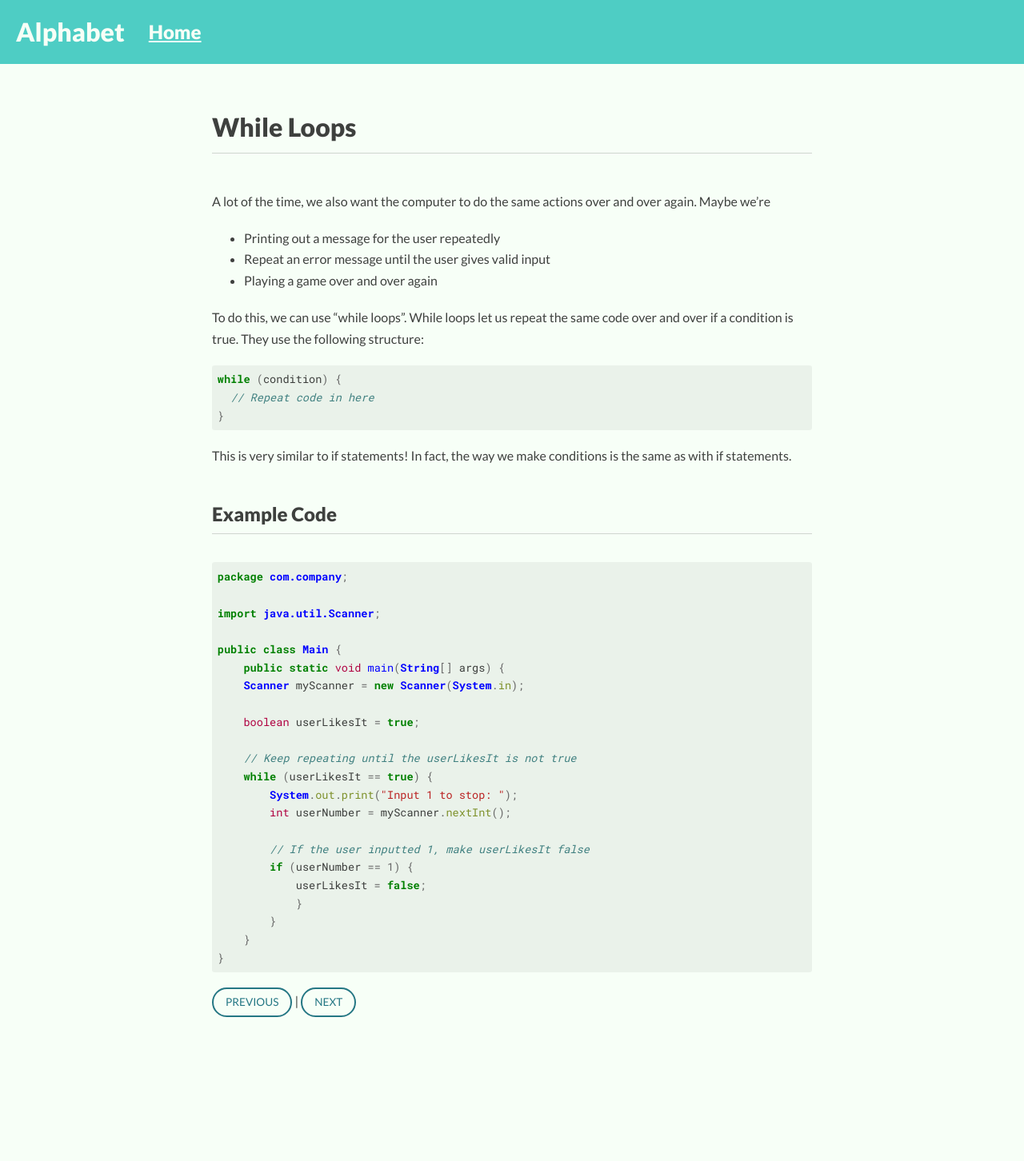
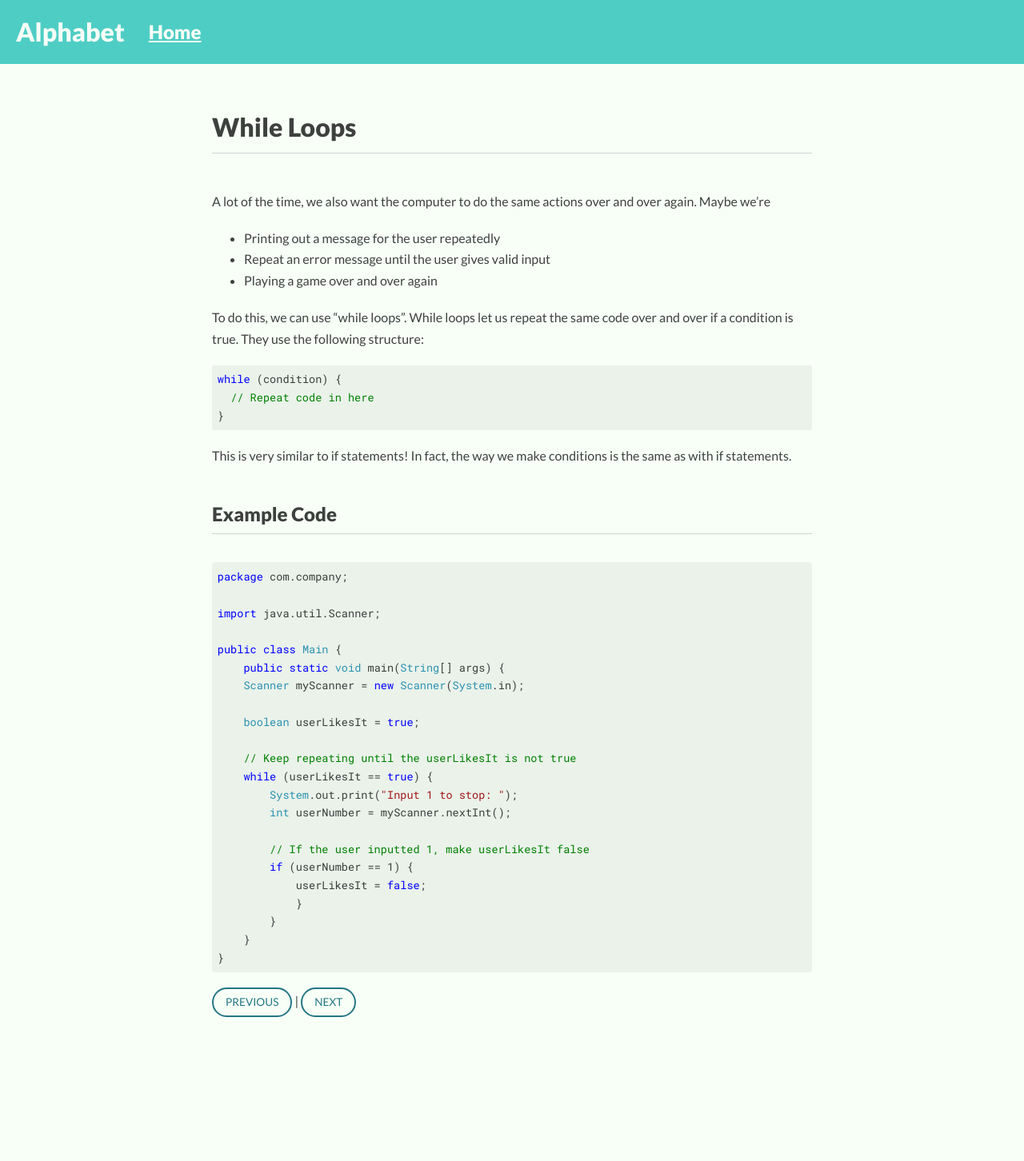
Before and after one commit to brdoney/brdoney.github.io, a Jekyll site: the page built from _docs/while-loops.md, in a window 1280 px wide. Shown: the whole page at 80% size. Built offline with Jekyll 4.4.1, drawn with Linux system fonts in a browser that asks for light colours.

Commit message:
Change syntax highlighting theme

```diff
--- a/_layouts/default.html
+++ b/_layouts/default.html
@@ -17,12 +17,18 @@
 
 <body>
     <header>
-        <a href="/" class="no-style-link"><h1>Alphabet</h1></a>
-        <a href="/" class="header-link"><h2>Home</h2></a>
+        <a href="/" class="no-style-link">
+            <h1>Alphabet</h1>
+        </a>
+        <a href="/" class="header-link">
+            <h2>Home</h2>
+        </a>
     </header>
 
     <div class="content">
+        {%- if page.title -%}
         <h1>{{ page.title }}</h1>
+        {%- endif -%}
         {{ content }}
     </div>
 </body>
--- a/_sass/syntax.scss
+++ b/_sass/syntax.scss
@@ -1,61 +1,33 @@
 .highlight .hll { background-color: #ffffcc }
-.highlight .c { color: #408080; font-style: italic } /* Comment */
+.highlight .c { color: #008000 } /* Comment */
 .highlight .err { border: 1px solid #FF0000 } /* Error */
-.highlight .k { color: #008000; font-weight: bold } /* Keyword */
-.highlight .o { color: #666666 } /* Operator */
-.highlight .cm { color: #408080; font-style: italic } /* Comment.Multiline */
-.highlight .cp { color: #BC7A00 } /* Comment.Preproc */
-.highlight .c1 { color: #408080; font-style: italic } /* Comment.Single */
-.highlight .cs { color: #408080; font-style: italic } /* Comment.Special */
-.highlight .gd { color: #A00000 } /* Generic.Deleted */
+.highlight .k { color: #0000ff } /* Keyword */
+.highlight .cm { color: #008000 } /* Comment.Multiline */
+.highlight .cp { color: #0000ff } /* Comment.Preproc */
+.highlight .c1 { color: #008000 } /* Comment.Single */
+.highlight .cs { color: #008000 } /* Comment.Special */
 .highlight .ge { font-style: italic } /* Generic.Emph */
-.highlight .gr { color: #FF0000 } /* Generic.Error */
-.highlight .gh { color: #000080; font-weight: bold } /* Generic.Heading */
-.highlight .gi { color: #00A000 } /* Generic.Inserted */
-.highlight .go { color: #808080 } /* Generic.Output */
-.highlight .gp { color: #000080; font-weight: bold } /* Generic.Prompt */
+.highlight .gh { font-weight: bold } /* Generic.Heading */
+.highlight .gp { font-weight: bold } /* Generic.Prompt */
 .highlight .gs { font-weight: bold } /* Generic.Strong */
-.highlight .gu { color: #800080; font-weight: bold } /* Generic.Subheading */
-.highlight .gt { color: #0040D0 } /* Generic.Traceback */
-.highlight .kc { color: #008000; font-weight: bold } /* Keyword.Constant */
-.highlight .kd { color: #008000; font-weight: bold } /* Keyword.Declaration */
-.highlight .kn { color: #008000; font-weight: bold } /* Keyword.Namespace */
-.highlight .kp { color: #008000 } /* Keyword.Pseudo */
-.highlight .kr { color: #008000; font-weight: bold } /* Keyword.Reserved */
-.highlight .kt { color: #B00040 } /* Keyword.Type */
-.highlight .m { color: #666666 } /* Literal.Number */
-.highlight .s { color: #BA2121 } /* Literal.String */
-.highlight .na { color: #7D9029 } /* Name.Attribute */
-.highlight .nb { color: #008000 } /* Name.Builtin */
-.highlight .nc { color: #0000FF; font-weight: bold } /* Name.Class */
-.highlight .no { color: #880000 } /* Name.Constant */
-.highlight .nd { color: #AA22FF } /* Name.Decorator */
-.highlight .ni { color: #999999; font-weight: bold } /* Name.Entity */
-.highlight .ne { color: #D2413A; font-weight: bold } /* Name.Exception */
-.highlight .nf { color: #0000FF } /* Name.Function */
-.highlight .nl { color: #A0A000 } /* Name.Label */
-.highlight .nn { color: #0000FF; font-weight: bold } /* Name.Namespace */
-.highlight .nt { color: #008000; font-weight: bold } /* Name.Tag */
-.highlight .nv { color: #19177C } /* Name.Variable */
-.highlight .ow { color: #AA22FF; font-weight: bold } /* Operator.Word */
-.highlight .w { color: #bbbbbb } /* Text.Whitespace */
-.highlight .mf { color: #666666 } /* Literal.Number.Float */
-.highlight .mh { color: #666666 } /* Literal.Number.Hex */
-.highlight .mi { color: #666666 } /* Literal.Number.Integer */
-.highlight .mo { color: #666666 } /* Literal.Number.Oct */
-.highlight .sb { color: #BA2121 } /* Literal.String.Backtick */
-.highlight .sc { color: #BA2121 } /* Literal.String.Char */
-.highlight .sd { color: #BA2121; font-style: italic } /* Literal.String.Doc */
-.highlight .s2 { color: #BA2121 } /* Literal.String.Double */
-.highlight .se { color: #BB6622; font-weight: bold } /* Literal.String.Escape */
-.highlight .sh { color: #BA2121 } /* Literal.String.Heredoc */
-.highlight .si { color: #BB6688; font-weight: bold } /* Literal.String.Interpol */
-.highlight .sx { color: #008000 } /* Literal.String.Other */
-.highlight .sr { color: #BB6688 } /* Literal.String.Regex */
-.highlight .s1 { color: #BA2121 } /* Literal.String.Single */
-.highlight .ss { color: #19177C } /* Literal.String.Symbol */
-.highlight .bp { color: #008000 } /* Name.Builtin.Pseudo */
-.highlight .vc { color: #19177C } /* Name.Variable.Class */
-.highlight .vg { color: #19177C } /* Name.Variable.Global */
-.highlight .vi { color: #19177C } /* Name.Variable.Instance */
-.highlight .il { color: #666666 } /* Literal.Number.Integer.Long */
+.highlight .gu { font-weight: bold } /* Generic.Subheading */
+.highlight .kc { color: #0000ff } /* Keyword.Constant */
+.highlight .kd { color: #0000ff } /* Keyword.Declaration */
+.highlight .kn { color: #0000ff } /* Keyword.Namespace */
+.highlight .kp { color: #0000ff } /* Keyword.Pseudo */
+.highlight .kr { color: #0000ff } /* Keyword.Reserved */
+.highlight .kt { color: #2b91af } /* Keyword.Type */
+.highlight .s { color: #a31515 } /* Literal.String */
+.highlight .nc { color: #2b91af } /* Name.Class */
+.highlight .ow { color: #0000ff } /* Operator.Word */
+.highlight .sb { color: #a31515 } /* Literal.String.Backtick */
+.highlight .sc { color: #a31515 } /* Literal.String.Char */
+.highlight .sd { color: #a31515 } /* Literal.String.Doc */
+.highlight .s2 { color: #a31515 } /* Literal.String.Double */
+.highlight .se { color: #a31515 } /* Literal.String.Escape */
+.highlight .sh { color: #a31515 } /* Literal.String.Heredoc */
+.highlight .si { color: #a31515 } /* Literal.String.Interpol */
+.highlight .sx { color: #a31515 } /* Literal.String.Other */
+.highlight .sr { color: #a31515 } /* Literal.String.Regex */
+.highlight .s1 { color: #a31515 } /* Literal.String.Single */
+.highlight .ss { color: #a31515 } /* Literal.String.Symbol */
```
